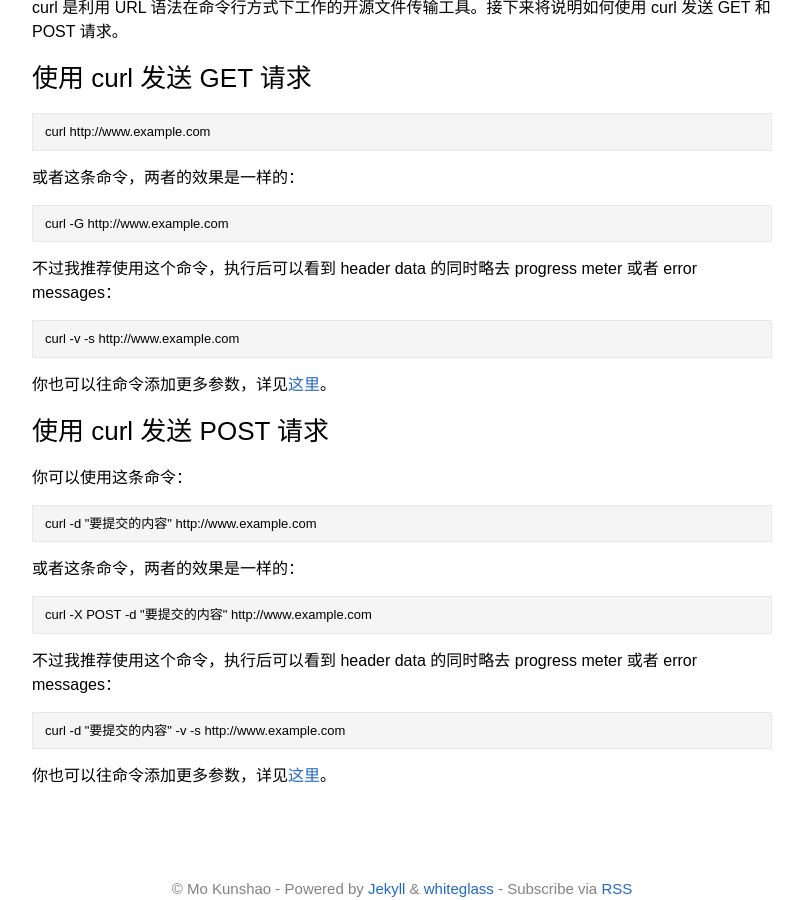
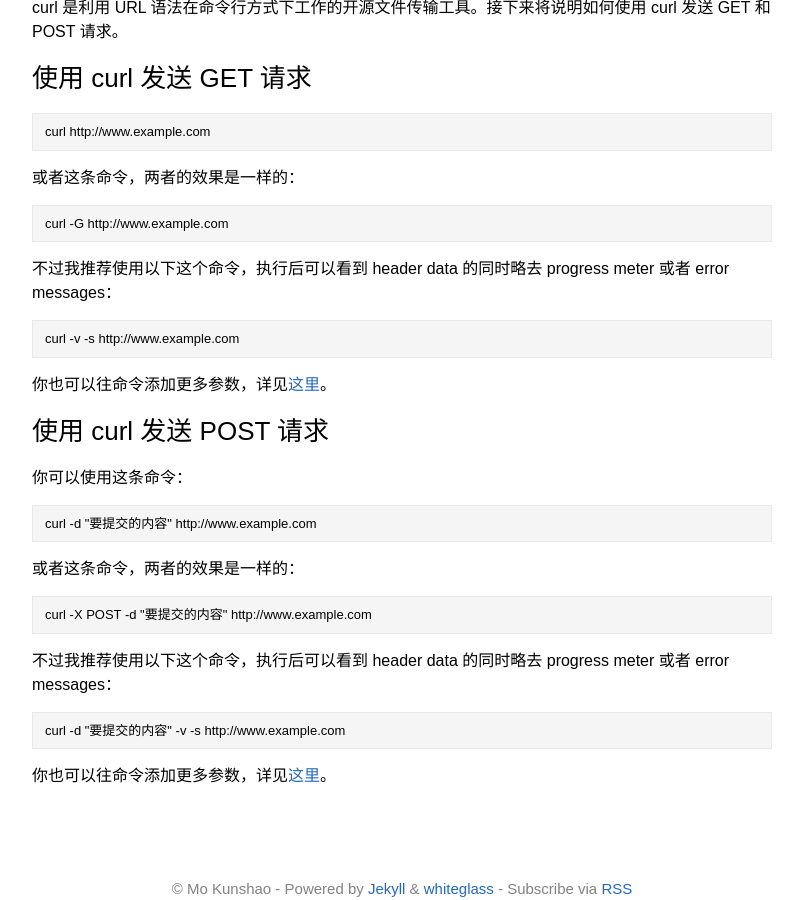
Before and after one commit to mokunshao/mokunshao.github.io, a Jekyll site: the page built from _posts/2018-07-18-http-request-response.md, in a window 1280 px wide and 900 px high, scrolled down 3324 px. Shown: the whole window, without its empty margins (238-1041 px from the left). Built offline with Jekyll 4.4.1, drawn with Linux system fonts in a browser that asks for light colours; our own code applies the rules of GitHub Pages for plain Markdown files; some of the changed text lies outside the part shown.

Commit message:
minor change

````diff
--- a/_posts/2018-07-18-http-request-response.md
+++ b/_posts/2018-07-18-http-request-response.md
@@ -166,7 +166,7 @@ curl http://www.example.com
 curl -G http://www.example.com
 ```
 
-不过我推荐使用这个命令，执行后可以看到 header data 的同时略去 progress meter 或者 error messages：
+不过我推荐使用以下这个命令，执行后可以看到 header data 的同时略去 progress meter 或者 error messages：
 
 ```
 curl -v -s http://www.example.com
@@ -188,7 +188,7 @@ curl -d "要提交的内容" http://www.example.com
 curl -X POST -d "要提交的内容" http://www.example.com
 ```
 
-不过我推荐使用这个命令，执行后可以看到 header data 的同时略去 progress meter 或者 error messages：
+不过我推荐使用以下这个命令，执行后可以看到 header data 的同时略去 progress meter 或者 error messages：
 
 ```
 curl -d "要提交的内容" -v -s http://www.example.com
````
Also changed, not shown: other parts of _posts/2018-07-18-http-request-response.md (+1 -1 lines).
